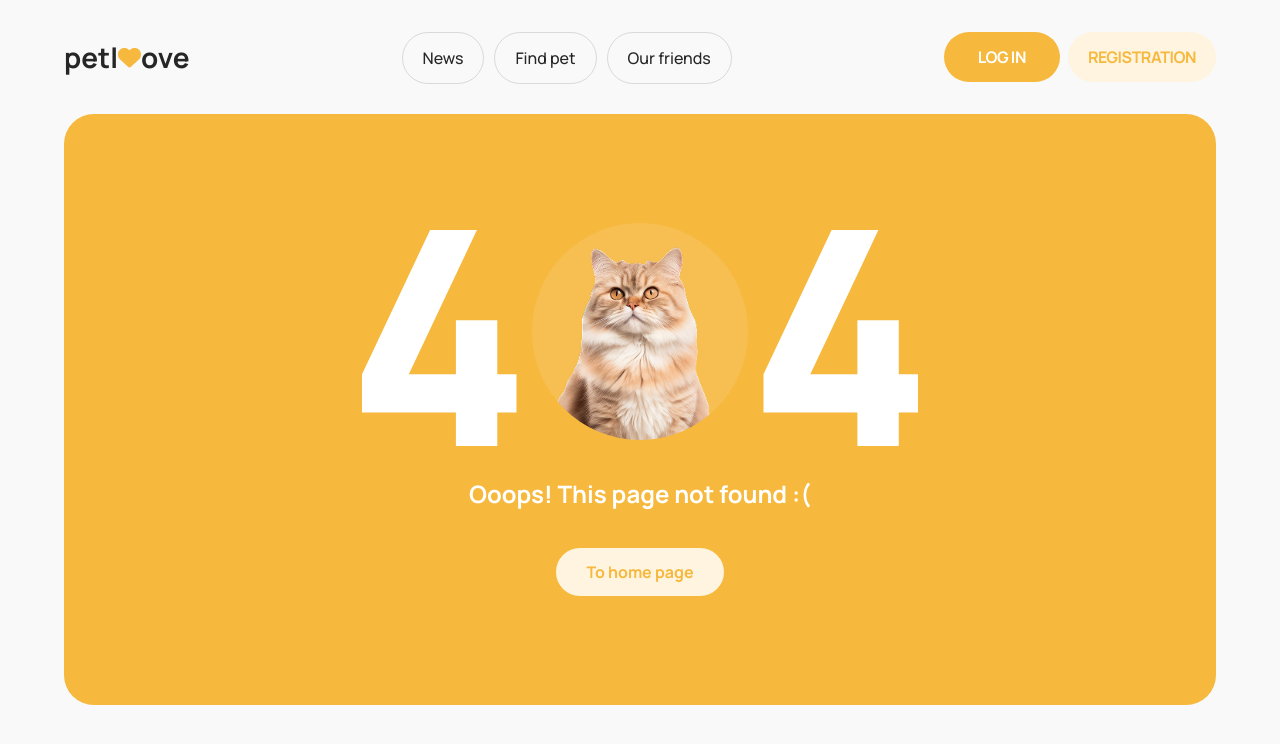
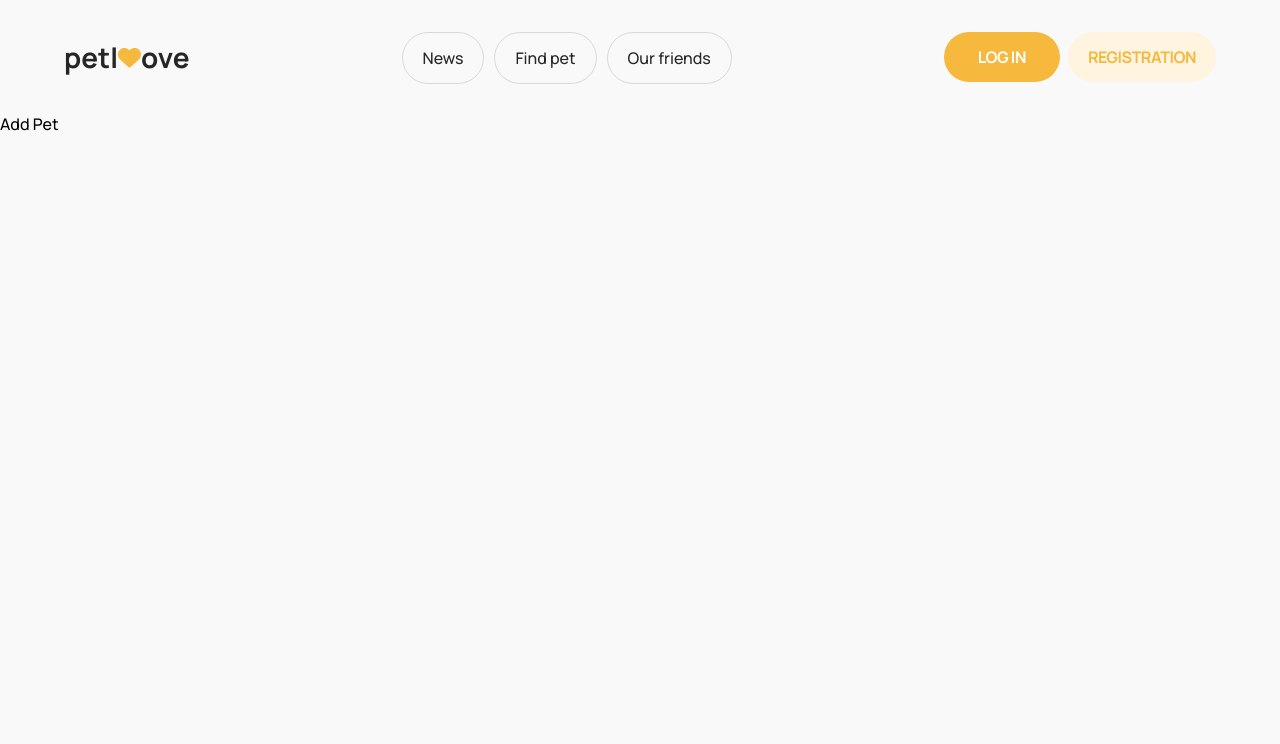
Before and after one commit to iahub4metra/petlove, a React (Vite) app: page /add-pet in a window 1280 px wide. Before the commit this address had no page. Shown: the top 744 px of the page. Built offline with nearby package versions, Linux system fonts and the light colour scheme.

Commit message:
Added '/add-pet' route

```diff
--- a/src/components/Layout/Layout.tsx
+++ b/src/components/Layout/Layout.tsx
@@ -19,6 +19,7 @@ const OurFriendsPage = lazy(
     () => import('../../pages/OurFriendsPage/OurFriendsPage'),
 );
 const ProfilePage = lazy(() => import('../../pages/ProfilePage/ProfilePage'));
+const AddPetPage = lazy(() => import('../../pages/AddPetPage/AddPetPage'));
 
 export default function Layout() {
     const { isHome } = useContext(PageContext);
@@ -60,6 +61,7 @@ export default function Layout() {
                         <Route path="/news" element={<NewsPage />} />
                         <Route path="/notices" element={<NoticesPage />} />
                         <Route path="/friends" element={<OurFriendsPage />} />
+                        <Route path="/add-pet" element={<AddPetPage />} />
                         <Route path="*" element={<NotFoundPage />} />
                     </Routes>
                 </Suspense>
```
